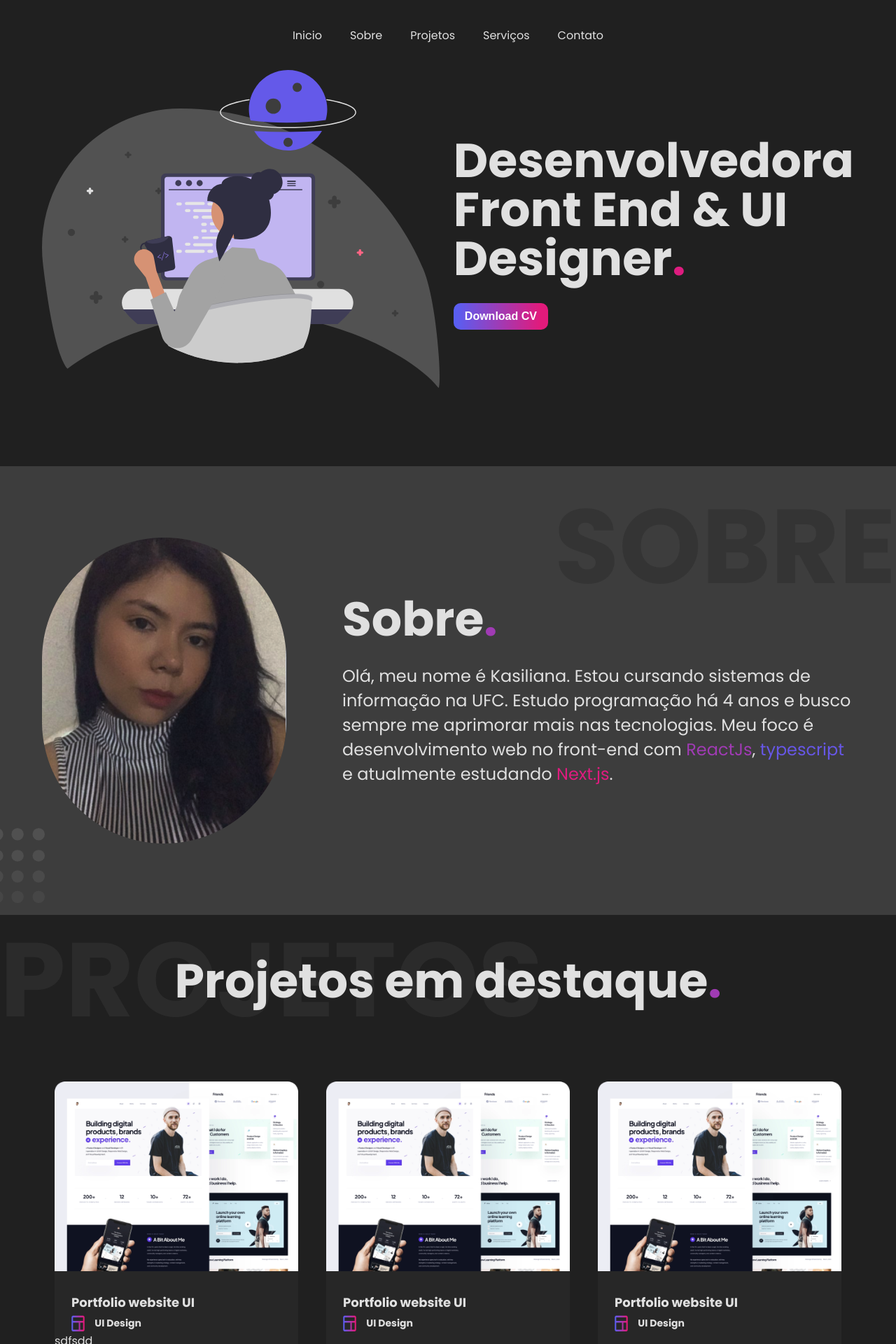
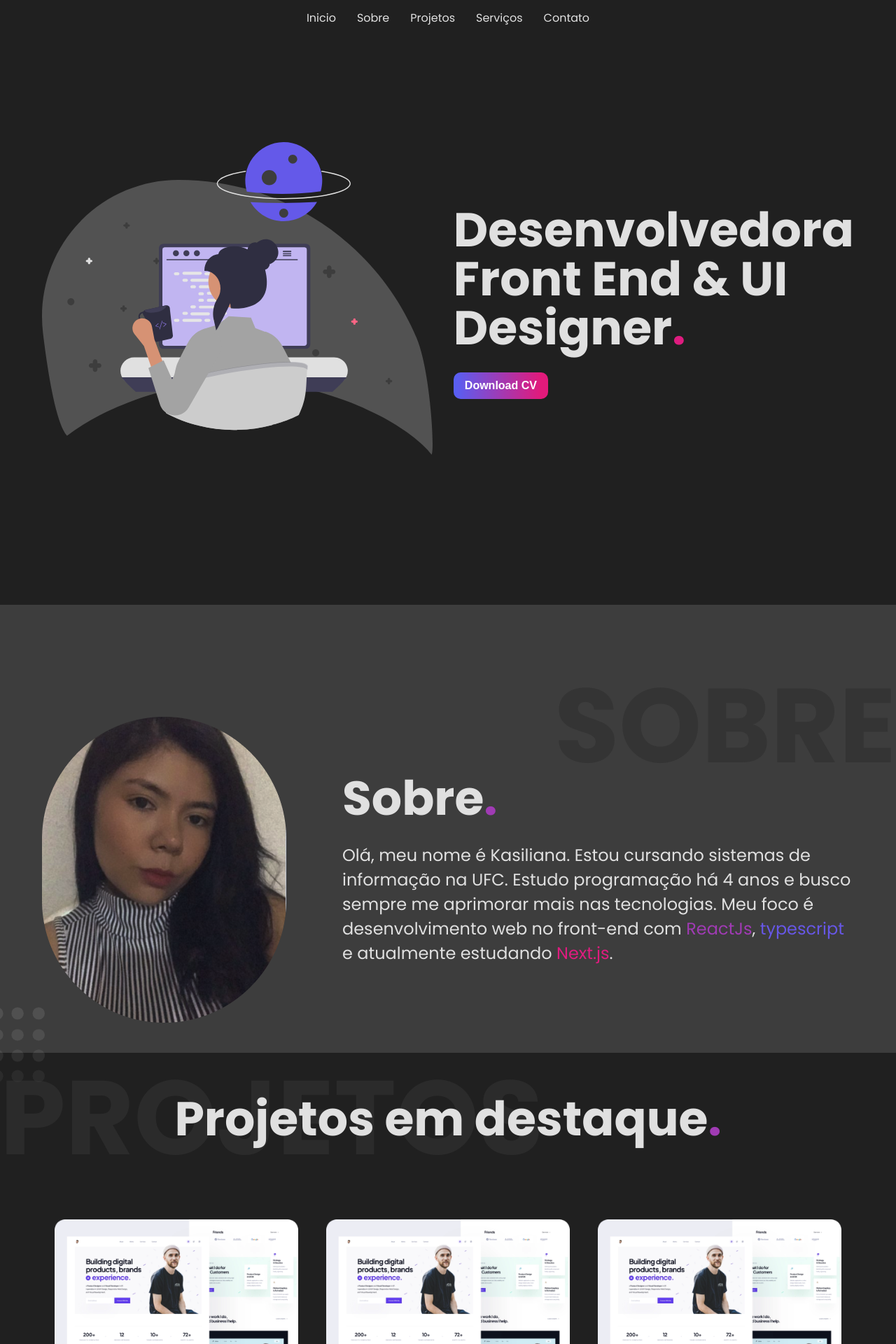
Before and after one commit to kasilianaoliveira/portfolio, a React (Vite) app: page / in a window 1280 px wide. Shown: the top 1920 px of the page at 70% size. Built offline with nearby package versions, Linux system fonts and the light colour scheme.

Commit message:
Fix page responsiveness

```diff
--- a/src/components/About/styles.css
+++ b/src/components/About/styles.css
@@ -1,6 +1,8 @@
 .container-about {
   background: var(--background);
-  padding: 6.375rem 0px;
+  /* margin-top: 10rem; */
+  padding: 10rem 0px;
+  height: 80vh;
 }
 
 
--- a/src/components/Home/styles.css
+++ b/src/components/Home/styles.css
@@ -1,10 +1,11 @@
 .container {
   max-width: 1200px;
-  margin: 6.25rem auto;
+  height: 100vh;
+  margin: 2rem auto;
 
   display: flex;
   align-items: center;
-  gap: 20px;
+  gap: 30px;
   padding: 0 20px;
 
 }
--- a/src/components/Menu/Index.tsx
+++ b/src/components/Menu/Index.tsx
@@ -1,4 +1,4 @@
-import React from 'react'
+import React, { useEffect } from 'react'
 import { HiMenuAlt4 } from "react-icons/hi";
 import { HiOutlineX } from "react-icons/hi";
 import "./style.css"
@@ -6,24 +6,30 @@ import { useState } from 'react';
 
 export const Menu = () => {
 
-  const [active, setActive] = useState(false);
+  const [activeMobile, setActiveMobile] = useState(false);
 
   const handleClickActiveButton = () => {
-    setActive((active) => !active)
+    setActiveMobile((activeMobile) => !activeMobile)
   }
+
+  const [sidebar, setSidebar] = useState(false)
+
   return (
-    <header id='inicio' className={active ? 'activeBackground' : ''}>
+    <header id='inicio' className={activeMobile ? 'header-active' : 'header'}>
 
-      <HiMenuAlt4 className={active ? 'off-button' : 'active-button'} onClick={handleClickActiveButton} />
-      <HiOutlineX className={active ? 'active-button' : 'off-button'} onClick={handleClickActiveButton} />
+      {/* <HiMenuAlt4 className={activeMobile ? 'off-button' : 'active-button'} onClick={handleClickActiveButton} /> */}
+      {/* <HiOutlineX className={activeMobile ? 'active-button outLineX' : 'off-button'} onClick={handleClickActiveButton} /> */}
+      {/* className={activeMobile ? 'menu-active' : 'off-menu'}  */}
 
-      <nav>
-        <ul className={active ? 'active' : 'menu-list'}>
-          <li className='list-item' onClick={handleClickActiveButton}><a href="#home">Inicio</a></li>
-          <li className='list-item' onClick={handleClickActiveButton}><a href="#about">Sobre</a></li>
-          <li className='list-item' onClick={handleClickActiveButton}><a href="#projects">Projetos</a></li>
-          <li className='list-item' onClick={handleClickActiveButton}><a href="#services">Serviços</a></li>
-          <li className='list-item' onClick={handleClickActiveButton}><a href="#contact">Contato</a></li>
+      <nav className='navigation'>
+        <HiMenuAlt4 className={activeMobile ? 'off-menu' : 'menu-active'} onClick={handleClickActiveButton} />
+        <HiOutlineX className={activeMobile ? 'menu-active' : 'off-menu'} onClick={handleClickActiveButton} />
+        <ul className={activeMobile ? 'menu-items' : 'menu'}>
+          <li className='list-item'><a href="#home">Inicio</a></li>
+          <li className='list-item'><a href="#about">Sobre</a></li>
+          <li className='list-item'><a href="#projects">Projetos</a></li>
+          <li className='list-item'><a href="#services">Serviços</a></li>
+          <li className='list-item'><a href="#contact">Contato</a></li>
         </ul>
       </nav>
 
--- a/src/components/Menu/style.css
+++ b/src/components/Menu/style.css
@@ -1,85 +1,122 @@
 header {
-  padding: 0px 30px;
-  background: var(--black);
+  display: flex;
+  align-items: center;
+  justify-content: center;
 
   width: 100%;
-  margin: 0 auto;
+  height: 50px;
 
   position: fixed;
+  z-index: 999;
   top: 0;
-  left: 0;
+  background: var(--black);
+  transition: background 0.3s;
+  /* animation: menu-close 0.3s; */
+  /* background-color: rgb(115, 162, 202); */
+}
 
-  z-index: 9999;
+.menu {
+  display: flex;
+  align-items: center;
+  justify-content: center;
+  gap: 30px;
+}
 
-  animation: menu-close 0.5s;
+.menu-active {
+  display: none;
+}
 
+.off-menu {
+  display: none;
+}
+
+.menu-items {
+  display: flex;
+  align-items: center;
+  justify-content: center;
+  gap: 30px;
 
 }
 
-header nav {
-  height: 100px;
+
+@media (max-width: 560px) {
+
+
+  .header-active {
+    position: fixed;
     display: flex;
-  align-items: center;
-  justify-content: center;
-  flex-wrap: wrap
-}
-
-.menu-list {
-  display: flex;
-  justify-content: center;
-  align-items: center;
-  gap: 40px;
+    align-items: start;
+    right: 0;
+    width: 60%;
+    height: 100%;
+    animation: menu-open 0.5s;
 
   }
 
-.active-button {
+  .navigation {
+    width: 100%;
+    display: flex;
+    flex-direction: column;
+    margin: 10px 20px;
+  }
+
+  .menu-active {
+    display: flex;
+    align-self: flex-end;
+    height: 30px;
+    width: 30px;
+  }
+
+  .menu {
     display: none;
   }
 
-.off-button {
-  display: none;
+  .menu-items {
+    margin-top: 20px;
+    display: flex;
+    flex-direction: column;
+    gap: 20px;
+  }
 }
 
-@media (max-width: 481px) {
-
-  header nav {
-    height: 10px;
+@keyframes menu-open {
+  from {
+    height: 50px;
   }
 
+  to {
+    height: 100%;
+  }
+
+}
+
+/* @keyframes menu-close {
+  from {
+    display: flex;
+    align-items: start;
+    right: 0;
+    width: 60%;
+    height: 100%;
+  }
+
+  to {
+    height: 50px;
+  }
+
+} */
+
+/*
 .activeBackground {
+  margin-left: 3.125rem;
   height: 100vh;
   animation: menu-open 0.5s;
 }
 
-  .menu-list {
-    display: none;
-    opacity: 0;
-  }
 
-  .active {
-    display: flex;
-    flex-direction: column;
-
-    justify-content: center;
-    align-items: center;
-    gap: 40px;
-    margin-top: 30px;
-  }
-
-  .active-button {
-    display: block;
-    margin-left: 90%;
-    margin-top: 10px;
-    width: 40px;
-    height: 40px;
-
-  }
-
-}
 
 @keyframes menu-open {
   from {
-    height: 0;
+    height: 10px;
   }
 
   to {
@@ -95,7 +132,7 @@ header nav {
   }
 
   to {
-    height: 0;
+    height: 10px;
   }
 
-}
+} */
--- a/src/components/Projects/Index.tsx
+++ b/src/components/Projects/Index.tsx
@@ -18,13 +18,13 @@ export const Projects = () => {
         <div className="card">
           <img src={projetoImg} alt="Imagem de um projeto desenvolvido" className='img-card' />
           <div className='card-infos'>
-            <h3>Portfolio website UI</h3>
+            <h3>E-commerce</h3>
             <span className='info'>
               <img src={GridImg} alt="" />
-              UI Design
+              Desenvolvimento
             </span>
+            {/* <p>React - typescript - firebase</p> */}
           </div>
-          <p>sdfsdd</p>
           <div className='card-open-project'>
             <span className='open-project-item'>
               Veja mais
@@ -36,10 +36,10 @@ export const Projects = () => {
         <div className="card">
           <img src={projetoImg} alt="Imagem de um projeto desenvolvido" className='img-card' />
           <div className='card-infos'>
-            <h3>Portfolio website UI</h3>
+            <h3>Relife</h3>
             <span className='info'>
               <img src={GridImg} alt="" />
-              UI Design
+              Desenvolvimento
             </span>
           </div>
           <div className='card-open-project'>
@@ -53,10 +53,10 @@ export const Projects = () => {
         <div className="card">
           <img src={projetoImg} alt="Imagem de um projeto desenvolvido" className='img-card' />
           <div className='card-infos'>
-            <h3>Portfolio website UI</h3>
+            <h3>Restaurante online</h3>
             <span className='info'>
               <img src={GridImg} alt="" />
-              UI Design
+              Desenvolvimento
             </span>
           </div>
           <div className='card-open-project'>
--- a/src/components/Projects/styles.css
+++ b/src/components/Projects/styles.css
@@ -6,6 +6,7 @@
   align-items: center;
   padding: 60px 20px;
 
+  height: 100vh;
   position: relative;
 }
 
--- a/src/components/Services/styles.css
+++ b/src/components/Services/styles.css
@@ -2,7 +2,7 @@
 
   background: var(--background);
   padding: 6.375rem 60px;
-
+  height: 100vh;
 
 }
 
```
Lines whose indentation alone changed are shown as unchanged.
